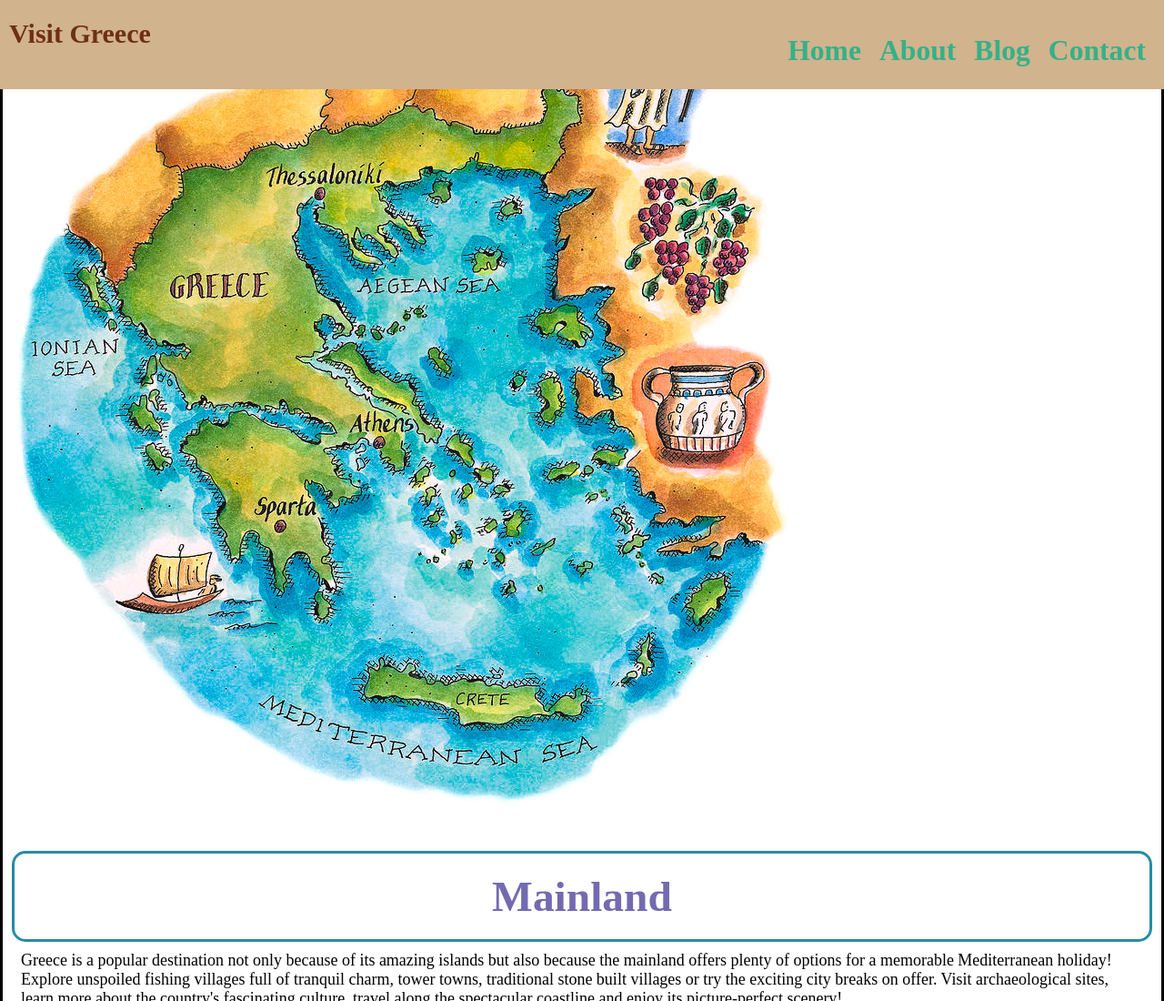
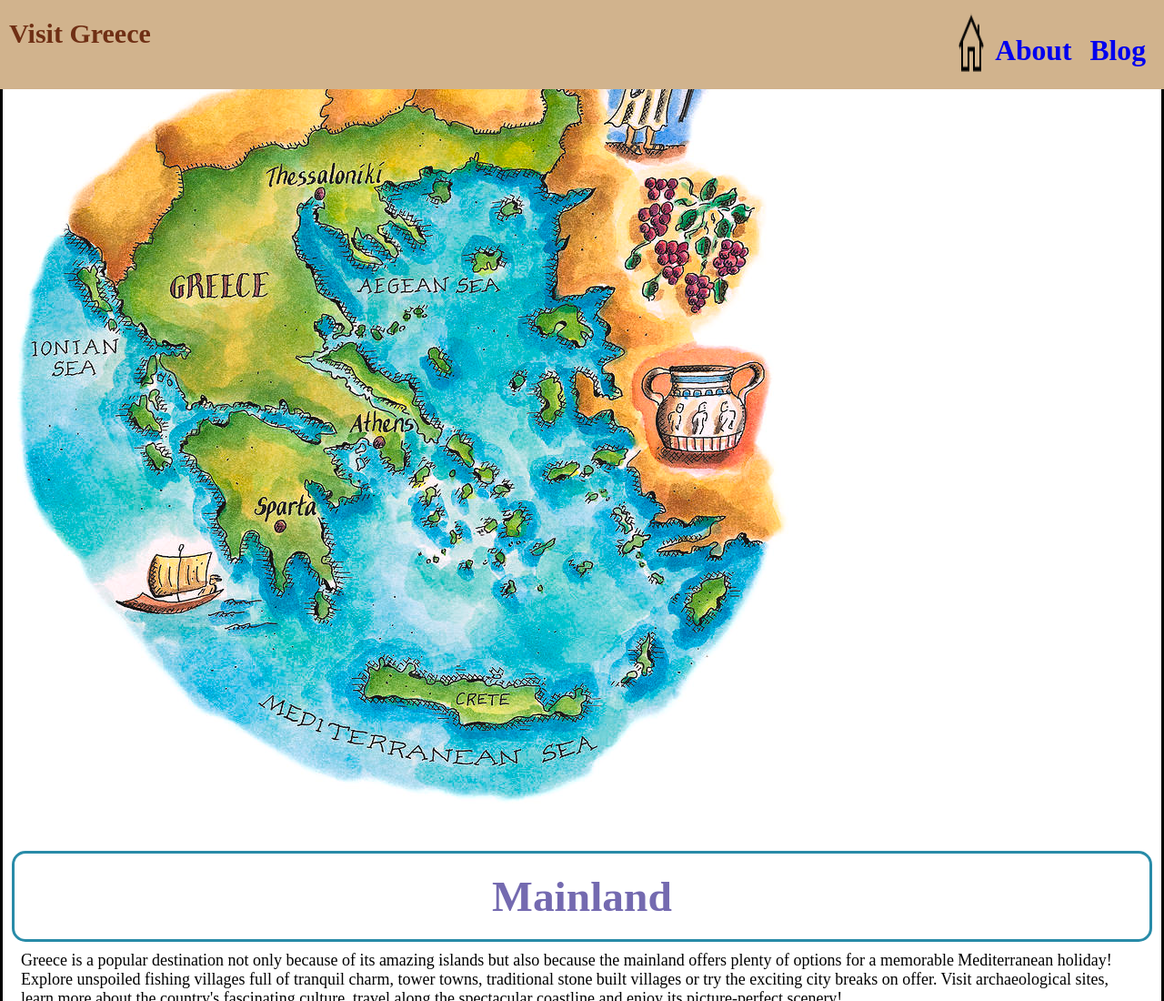
Before and after one commit to staten-island-tech/design-scaffold-project-choice-keith-justin, a website built with Vite: page blog/index.html in a window 1280 px wide. Shown: the top 1100 px of the page at 91% size. Built offline with nearby package versions, Linux system fonts and the light colour scheme.

Commit message:
aoijs;df

```diff
--- a/blog/index.html
+++ b/blog/index.html
@@ -12,11 +12,10 @@
     <header>
       <nav class="navbar">
         <h1 id="big-boy">Visit Greece</h1>
-          <h2 id="link"><a href="https://www.visitgreece.gr/">Home</a></h2>
+          <h2 id="link"><a href="https://www.visitgreece.gr/"></a></h2>
+          <img id="favicon" src="/home.png" alt="">
           <h2 id="link-1"><a href="https://www.youtube.com/watch?v=13bcVtXcdo0">About</a></h2>
           <h2 id="link-1"><a href="./nested/blog.html">Blog</a></h2>
-          <h2 id="link-1"><a href="https://www.instagram.com/greece.funny/">Contact</a></h2>
-
       </nav>
     </header>
 
@@ -24,7 +23,6 @@
       <div class="img-con">
         <img class="img" src="/greece-mainland.jpg" alt="" />
       </div>
-
       <div class="context">
         <h1 class="h1">
           <p id="name" href="">Mainland</p>
--- a/blog/styles/style.css
+++ b/blog/styles/style.css
@@ -47,7 +47,6 @@ html {
 
 a {
   text-decoration: none;
-  color: rgb(52, 177, 135);
 }
 
 /* nav ul {
```
Also changed, not shown: blog/public/about.png (added), blog/public/home.png (added).
